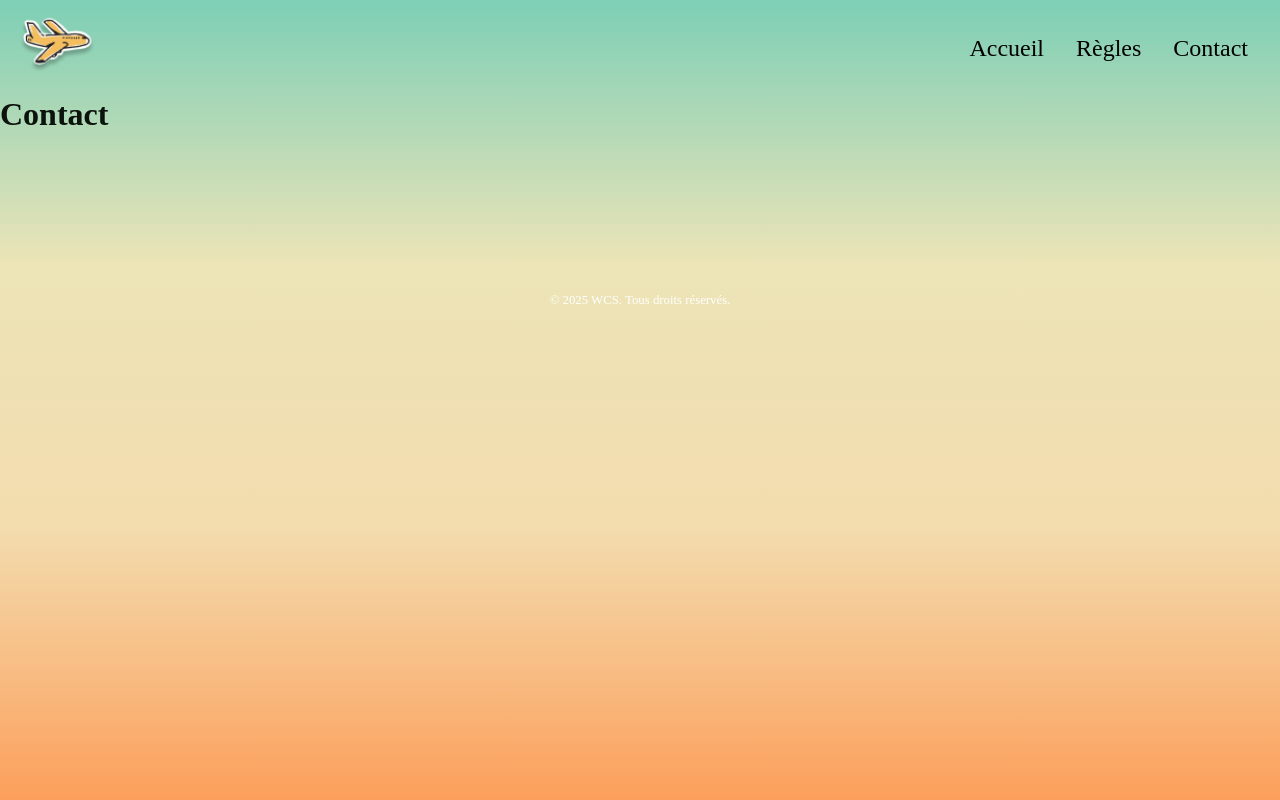
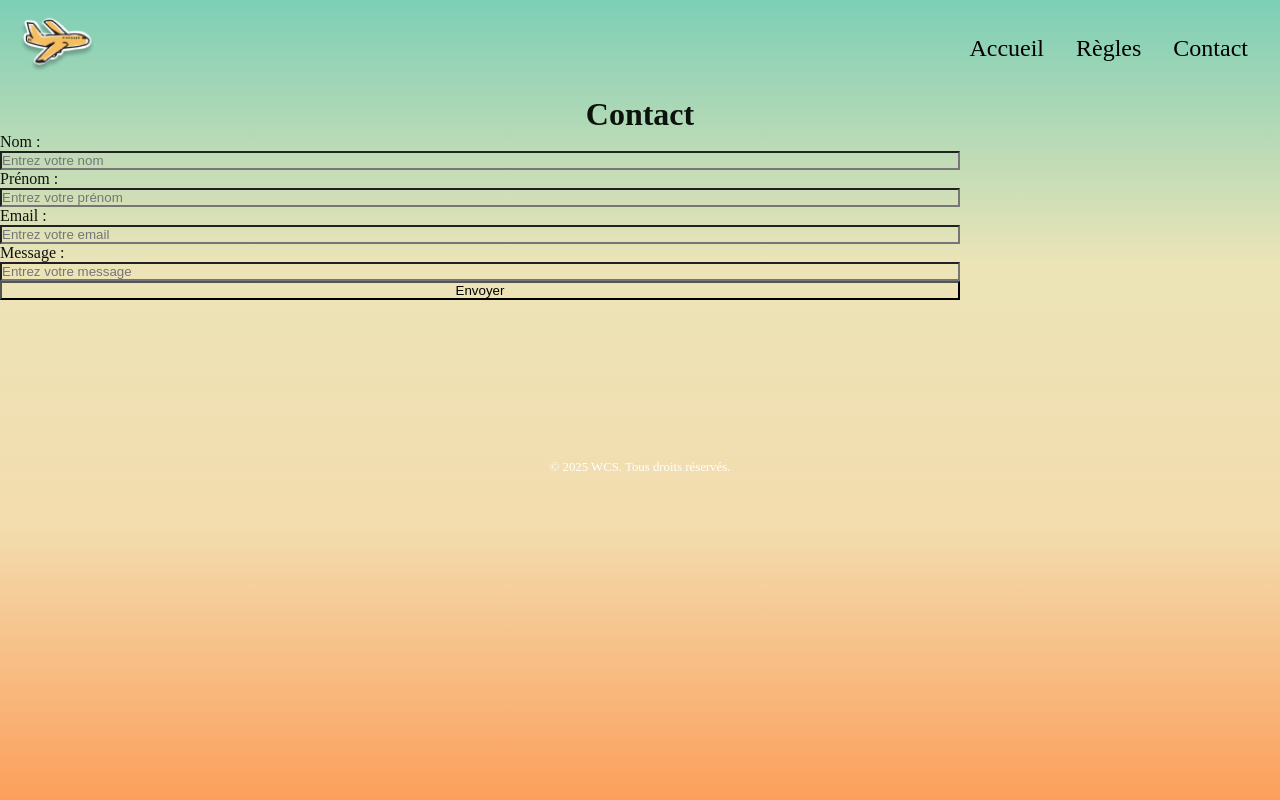
Before and after one commit to WildCodeSchool-2024-09/JS-RemoteFR-Q4-Jaune-P2-Geo, a React (Vite) app in the folder client/: page /Contact in a window 1280 px wide. Built offline with nearby package versions, Linux system fonts and the light colour scheme; a web font is replaced by a local one.

Commit message:
formulaire

```diff
--- a/client/src/pages/Contact/Contact.tsx
+++ b/client/src/pages/Contact/Contact.tsx
@@ -2,6 +2,45 @@ export default function Contact() {
   return (
     <>
       <h1>Contact</h1>
+      <form action="mailto:45.killian.georges@gmail.com" method="post">
+        <label htmlFor="nom">Nom :</label>
+        <input
+          type="text"
+          id="lastname"
+          name="user_lastname"
+          placeholder="Entrez votre nom"
+          required
+        />
+
+        <label htmlFor="prénom">Prénom :</label>
+        <input
+          type="text"
+          id="firstname"
+          name="user_firstname"
+          placeholder="Entrez votre prénom"
+          required
+        />
+
+        <label htmlFor="email">Email :</label>
+        <input
+          type="text"
+          id="mail"
+          name="user_mail"
+          placeholder="Entrez votre email"
+          required
+        />
+
+        <label htmlFor="message">Message :</label>
+        <input
+          type="text"
+          id="message"
+          name="user_message"
+          placeholder="Entrez votre message"
+          required
+        />
+
+        <button type="button">Envoyer</button>
+      </form>
     </>
   );
 }
--- a/client/src/pages/Contact/contact.css
+++ b/client/src/pages/Contact/contact.css
@@ -0,0 +1,10 @@
+h1 {
+  display: flex;
+  justify-content: center;
+}
+
+form {
+  display: flex;
+  flex-direction: column;
+  max-width: 75%;
+}
```
